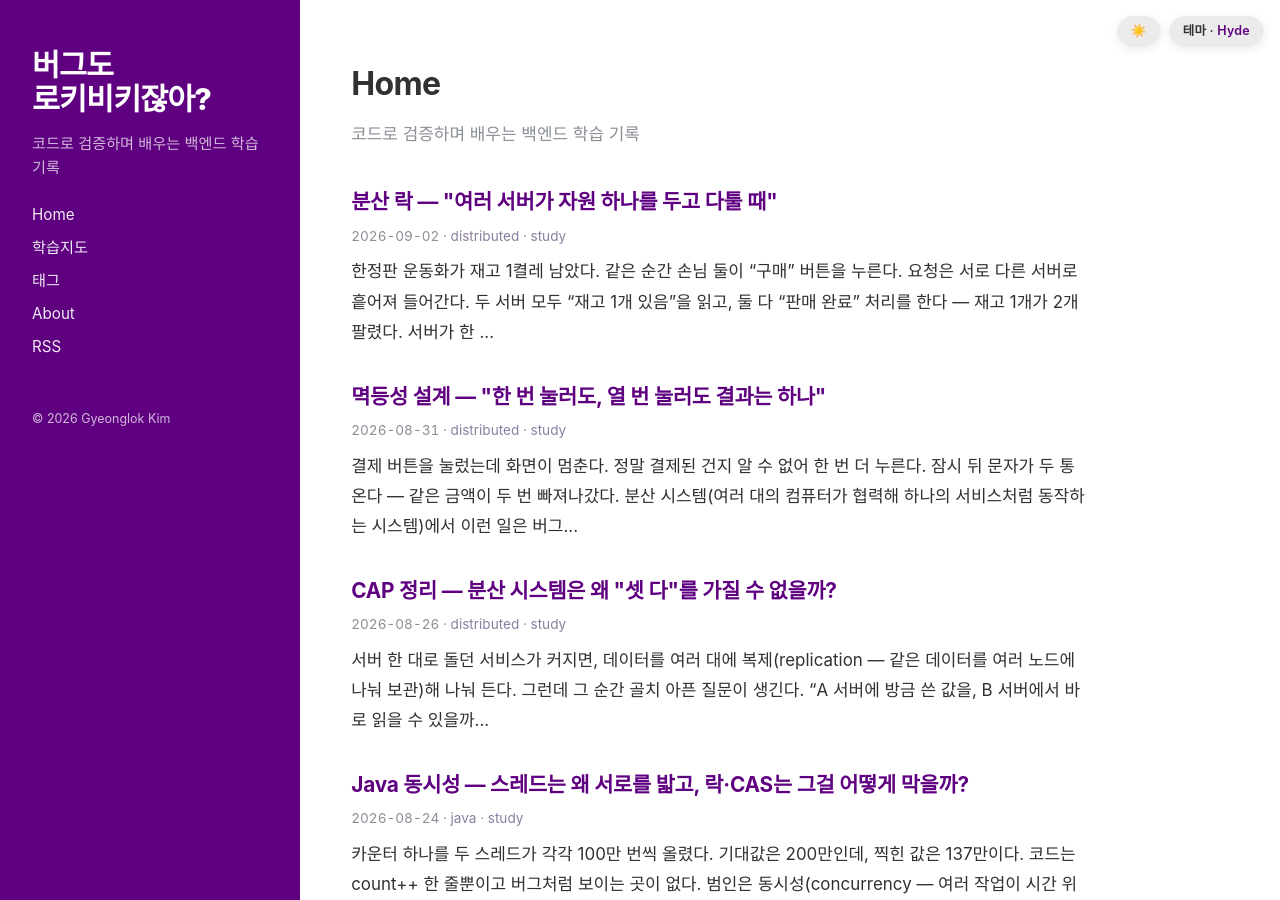
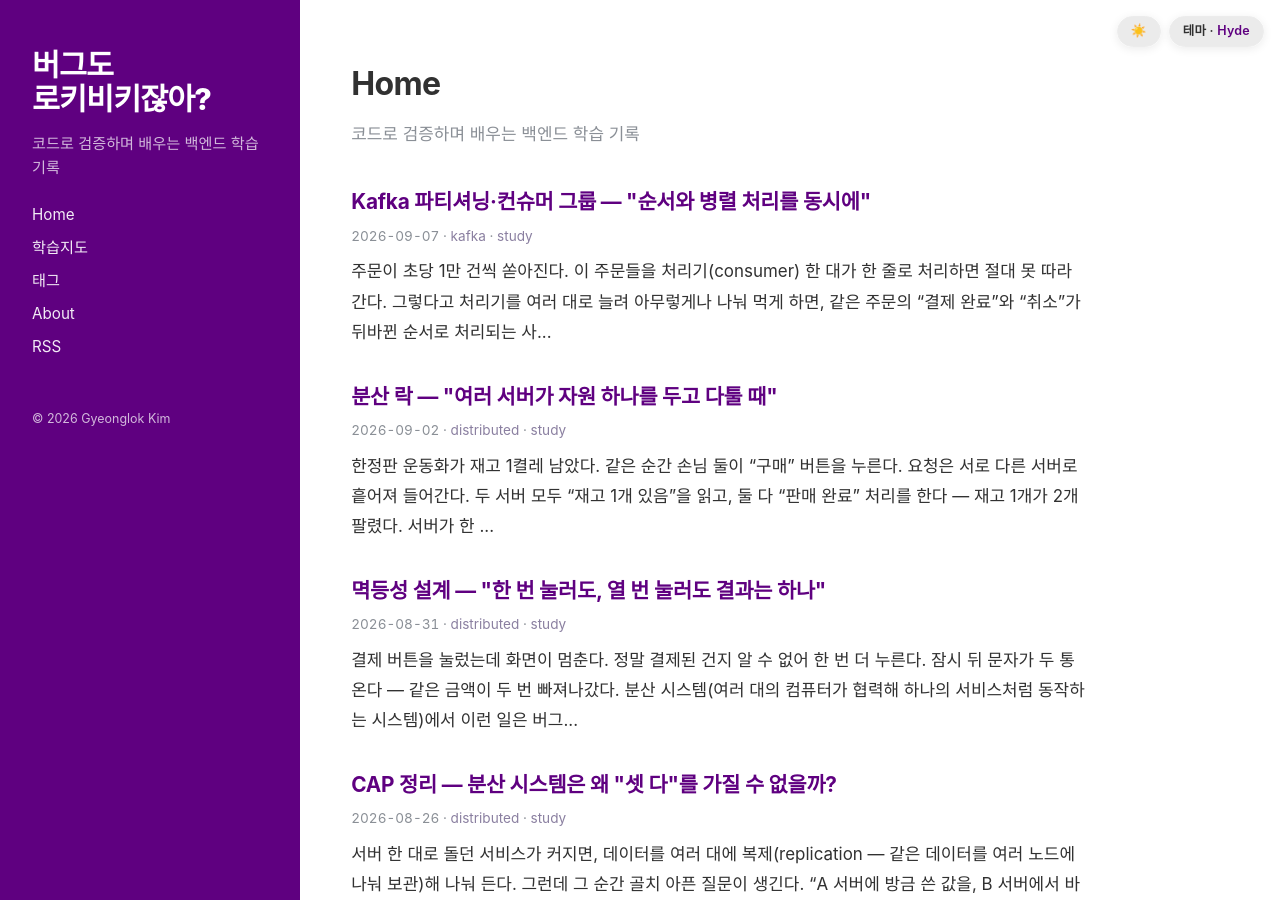
Before and after one commit to Rok93/Rok93.github.io, a Jekyll site: the page built from index.md, in a window 1280 px wide and 900 px high. Built offline with Jekyll 4.4.1, drawn with Linux system fonts in a browser that asks for light colours; some web fonts are replaced; part of the change alters nothing that is shown.

Commit message:
post: Kafka 파티셔닝·컨슈머 그룹 — "순서와 병렬 처리를 동시에" (auto via study-pipeline)

````diff
--- a/_data/roadmap.yml
+++ b/_data/roadmap.yml
@@ -72,8 +72,8 @@ categories:
         url: /2026/09/02/distributed-lock.html
       - slug: "kafka-partition-consumer"
         title: "Kafka 파티셔닝·컨슈머 그룹"
-        done: false
-        url: null
+        done: true
+        url: /2026/09/07/kafka-partition-consumer.html
       - slug: "saga-2pc"
         title: "Saga vs 2PC 분산 트랜잭션"
         done: false
--- /dev/null
+++ b/_posts/2026-09-07-kafka-partition-consumer.md
@@ -0,0 +1,161 @@
+---
+layout: post
+title: 'Kafka 파티셔닝·컨슈머 그룹 — "순서와 병렬 처리를 동시에"'
+date: 2026-09-07 09:00:00 +0900
+image: /assets/img/kafka-partition-consumer/hero.jpg
+generated: true
+tags: [kafka, study]
+sanitized: true
+---
+
+주문이 초당 1만 건씩 쏟아진다. 이 주문들을 처리기(consumer) 한 대가 한 줄로 처리하면 절대 못 따라간다. 그렇다고 처리기를 여러 대로 늘려 아무렇게나 나눠 먹게 하면, **같은 주문의 "결제 완료"와 "취소"가 뒤바뀐 순서로 처리**되는 사고가 난다. Kafka(카프카 — 대용량 메시지를 안정적으로 흘려보내는 분산 메시지 큐)는 이 두 요구 — **빠른 병렬 처리**와 **순서 보장** — 를 **파티션(partition)**과 **컨슈머 그룹(consumer group)**이라는 두 장치로 동시에 푼다. 이 글은 토픽이 파티션으로 어떻게 쪼개지는지, 컨슈머 그룹이 그 파티션을 어떻게 나눠 갖는지, 그리고 "왜 순서는 파티션 안에서만 지켜지는지"를 따라간다.
+
+<p style="font-size:13px;color:#5f5a68;background:#faf8fc;border-left:3px solid #b9a9cc;padding:8px 12px;border-radius:6px;margin:16px 0;">📝 이 글에 나오는 수치·메시지·설정은 실제 겪은 장애가 아니라, <b>개념을 쉽게 보여주기 위해 지어낸 예시</b>입니다.</p>
+
+<figure style="margin:22px 0;text-align:center;">
+<img src="/assets/img/kafka-partition-consumer/hero.jpg" alt="여러 우편함(파티션)에 편지가 순서대로 쌓이고 서로 다른 집배원(컨슈머)이 우편함을 하나씩 나눠 맡는 카프카 은유" style="max-width:100%;border-radius:12px;">
+<figcaption style="font-size:12px;color:#5f5a68;margin-top:8px;">우편함(파티션)마다 편지는 순서대로 쌓이고, 집배원(컨슈머)은 우편함을 하나씩 나눠 맡는다.</figcaption>
+</figure>
+
+## 토픽과 파티션 — 하나의 흐름을 여러 줄로 쪼갠다
+
+**무엇**부터. Kafka에서 메시지는 **토픽(topic — 메시지를 주제별로 담는 이름 붙은 통로)**으로 흘러 들어간다. 예를 들어 `orders`라는 토픽에 주문 이벤트를 모두 보낸다.
+
+그런데 토픽 하나를 물리적으로 **한 줄**로만 두면, 그 줄을 읽는 처리기도 한 대뿐이라 병렬 처리가 안 된다. 그래서 Kafka는 토픽을 **파티션 여러 개**로 쪼갠다. 파티션은 **메시지가 들어온 순서대로 차곡차곡 쌓이는 하나의 로그(append-only log — 뒤에만 덧붙이는 기록)**다. `orders` 토픽을 파티션 3개로 만들면, 주문 이벤트는 이 3개의 줄 중 하나에 나뉘어 쌓인다.
+
+여기서 가장 중요한 성질 하나. **순서는 "파티션 하나 안에서만" 보장된다.** 같은 파티션에 들어간 메시지는 들어온 순서대로 읽히지만, **서로 다른 파티션 사이에는 순서 개념이 없다.** 파티션 0의 3번째 메시지와 파티션 1의 1번째 메시지 중 뭐가 먼저인지는 Kafka가 보장하지 않는다.
+
+<!-- diagram: topic-partitions -->
+<figure style="margin:22px 0;padding:16px;background:#faf8fc;border:1px solid #e4e0ec;border-radius:12px;max-width:470px;">
+<svg style="width:100%;height:auto;display:block;" viewBox="0 0 330 210" role="img" aria-label="하나의 orders 토픽이 세 개의 파티션으로 쪼개지고 각 파티션 안에서는 메시지가 오프셋 순서대로 쌓이지만 파티션 사이에는 순서가 없음을 보여주는 도식">
+  <g font-family="ui-sans-serif,system-ui,sans-serif">
+    <text x="165" y="14" text-anchor="middle" fill="#5F0080" font-weight="700" font-size="10">토픽 orders = 파티션 3줄</text>
+    <!-- partition 0 -->
+    <text x="16" y="46" fill="#5f5a68" font-size="8">P0</text>
+    <rect x="34" y="34" width="26" height="18" rx="3" fill="#f3ecf7" stroke="#7d5a9e"/><text x="47" y="46" text-anchor="middle" fill="#1a1720" font-size="7">0</text>
+    <rect x="64" y="34" width="26" height="18" rx="3" fill="#f3ecf7" stroke="#7d5a9e"/><text x="77" y="46" text-anchor="middle" fill="#1a1720" font-size="7">1</text>
+    <rect x="94" y="34" width="26" height="18" rx="3" fill="#f3ecf7" stroke="#7d5a9e"/><text x="107" y="46" text-anchor="middle" fill="#1a1720" font-size="7">2</text>
+    <rect x="124" y="34" width="26" height="18" rx="3" fill="#fff" stroke="#b9a9cc" stroke-dasharray="2 2"/><text x="137" y="46" text-anchor="middle" fill="#5f5a68" font-size="7">3</text>
+    <text x="230" y="46" fill="#5f5a68" font-size="7">순서대로 쌓임 →</text>
+    <!-- partition 1 -->
+    <text x="16" y="88" fill="#5f5a68" font-size="8">P1</text>
+    <rect x="34" y="76" width="26" height="18" rx="3" fill="#f3ecf7" stroke="#7d5a9e"/><text x="47" y="88" text-anchor="middle" fill="#1a1720" font-size="7">0</text>
+    <rect x="64" y="76" width="26" height="18" rx="3" fill="#f3ecf7" stroke="#7d5a9e"/><text x="77" y="88" text-anchor="middle" fill="#1a1720" font-size="7">1</text>
+    <rect x="94" y="76" width="26" height="18" rx="3" fill="#fff" stroke="#b9a9cc" stroke-dasharray="2 2"/><text x="107" y="88" text-anchor="middle" fill="#5f5a68" font-size="7">2</text>
+    <!-- partition 2 -->
+    <text x="16" y="130" fill="#5f5a68" font-size="8">P2</text>
+    <rect x="34" y="118" width="26" height="18" rx="3" fill="#f3ecf7" stroke="#7d5a9e"/><text x="47" y="130" text-anchor="middle" fill="#1a1720" font-size="7">0</text>
+    <rect x="64" y="118" width="26" height="18" rx="3" fill="#f3ecf7" stroke="#7d5a9e"/><text x="77" y="130" text-anchor="middle" fill="#1a1720" font-size="7">1</text>
+    <rect x="94" y="118" width="26" height="18" rx="3" fill="#f3ecf7" stroke="#7d5a9e"/><text x="107" y="130" text-anchor="middle" fill="#1a1720" font-size="7">2</text>
+    <rect x="124" y="118" width="26" height="18" rx="3" fill="#f3ecf7" stroke="#7d5a9e"/><text x="137" y="130" text-anchor="middle" fill="#1a1720" font-size="7">3</text>
+    <!-- notes -->
+    <text x="165" y="168" text-anchor="middle" fill="#1f7a4d" font-size="8" font-weight="700">파티션 안 = 순서 보장 (숫자=offset)</text>
+    <text x="165" y="188" text-anchor="middle" fill="#b23a00" font-size="8" font-weight="700">파티션 사이 = 순서 없음</text>
+  </g>
+</svg>
+<figcaption style="font-size:12px;color:#5f5a68;margin-top:8px;">각 파티션은 오프셋(offset — 파티션 안 순번) 순서로 쌓인다. 순서 보장은 파티션 하나 안에서만 유효하다.</figcaption>
+</figure>
+
+## 메시지는 어느 파티션으로 가는가 — 키(key) 해싱
+
+그럼 "결제 완료"와 "취소"가 뒤바뀌면 안 되는 **같은 주문의 이벤트들**은 어떻게 순서를 지킬까? 답은 간단하다. **같은 것들을 같은 파티션에 몰아넣으면** 된다.
+
+Kafka는 메시지를 보낼 때 **키(key)**를 함께 붙일 수 있다. 프로듀서(producer — 메시지를 보내는 쪽)는 이 키를 해시(hash — 값을 고정 길이 숫자로 바꾸는 계산)한 뒤, 그 숫자를 파티션 개수로 나눈 나머지로 파티션을 정한다. 공식은 이렇다: `파티션 번호 = hash(key) % 파티션수`.
+
+이 규칙의 핵심은 **같은 키는 항상 같은 파티션으로 간다**는 점이다. 주문 ID를 키로 쓰면, `order-42`의 모든 이벤트(생성 → 결제 → 취소)는 **전부 같은 파티션**에 순서대로 쌓인다. 파티션 안에서는 순서가 보장되니, 이 주문의 이벤트 순서는 안전하다. 반면 `order-42`와 `order-99`는 서로 다른 파티션에 흩어질 수 있어 **병렬로** 처리된다 — 순서와 병렬을 동시에 얻는 지점이 바로 여기다.
+
+**이 코드가 하는 일:** 주문 이벤트를 보낼 때 주문 ID를 키로 지정해, 같은 주문의 이벤트가 항상 같은 파티션에 순서대로 쌓이게 한다.
+
+```java
+// 2번째 인자가 key. 같은 orderId는 항상 같은 파티션으로 간다
+producer.send(new ProducerRecord<>(
+    "orders",          // 토픽
+    order.getId(),     // key = 주문 ID → 이 주문의 이벤트는 한 파티션에 모임
+    event              // value = 실제 메시지(결제완료/취소 등)
+));
+```
+
+키를 **주지 않으면**(`null`) Kafka는 메시지를 파티션에 고르게 흩뿌린다(라운드 로빈 등). 병렬 처리량은 최대지만 **순서 보장은 포기**하는 셈이다. 그래서 "순서가 중요한 단위"를 키로 잡는 설계가 핵심이다.
+
+## 컨슈머 그룹 — 파티션을 나눠 맡는다
+
+이제 읽는 쪽이다. **컨슈머 그룹은 "같은 일을 하는 처리기 여러 대를 하나로 묶은 팀"**이다. 같은 `group.id`를 가진 컨슈머들이 한 그룹을 이룬다. Kafka는 이 그룹에게 토픽의 파티션들을 **겹치지 않게 나눠준다.**
+
+**규칙: 한 파티션은 그룹 안에서 딱 한 컨슈머에게만 배정된다.** 파티션이 3개이고 컨슈머가 3대면 1:1로 하나씩 맡는다. 이렇게 나눠 맡기 때문에 **각 파티션의 순서를 지키면서도 3배 병렬**로 처리된다. "결제 완료 → 취소"는 같은 파티션 = 같은 컨슈머가 순서대로 처리하니 안전하고, 서로 다른 주문은 다른 컨슈머가 동시에 처리하니 빠르다.
+
+<!-- diagram: consumer-group-assign -->
+<figure style="margin:22px 0;padding:16px;background:#faf8fc;border:1px solid #e4e0ec;border-radius:12px;max-width:470px;">
+<svg style="width:100%;height:auto;display:block;" viewBox="0 0 330 200" role="img" aria-label="파티션 세 개를 컨슈머 그룹의 컨슈머 세 대가 하나씩 나눠 맡아 한 파티션당 한 컨슈머로 배정되는 것을 보여주는 도식">
+  <g font-family="ui-sans-serif,system-ui,sans-serif">
+    <text x="165" y="14" text-anchor="middle" fill="#5F0080" font-weight="700" font-size="10">파티션 3 → 컨슈머 3 (1:1)</text>
+    <!-- partitions -->
+    <rect x="24" y="34" width="80" height="22" rx="5" fill="#f3ecf7" stroke="#7d5a9e"/><text x="64" y="49" text-anchor="middle" fill="#5F0080" font-size="8" font-weight="700">P0</text>
+    <rect x="24" y="86" width="80" height="22" rx="5" fill="#f3ecf7" stroke="#7d5a9e"/><text x="64" y="101" text-anchor="middle" fill="#5F0080" font-size="8" font-weight="700">P1</text>
+    <rect x="24" y="138" width="80" height="22" rx="5" fill="#f3ecf7" stroke="#7d5a9e"/><text x="64" y="153" text-anchor="middle" fill="#5F0080" font-size="8" font-weight="700">P2</text>
+    <!-- consumers -->
+    <rect x="226" y="34" width="80" height="22" rx="5" fill="#eaf5ef" stroke="#1f7a4d"/><text x="266" y="49" text-anchor="middle" fill="#1f7a4d" font-size="8" font-weight="700">컨슈머 1</text>
+    <rect x="226" y="86" width="80" height="22" rx="5" fill="#eaf5ef" stroke="#1f7a4d"/><text x="266" y="101" text-anchor="middle" fill="#1f7a4d" font-size="8" font-weight="700">컨슈머 2</text>
+    <rect x="226" y="138" width="80" height="22" rx="5" fill="#eaf5ef" stroke="#1f7a4d"/><text x="266" y="153" text-anchor="middle" fill="#1f7a4d" font-size="8" font-weight="700">컨슈머 3</text>
+    <!-- links -->
+    <line x1="104" y1="45" x2="226" y2="45" stroke="#1f7a4d" stroke-width="1.4"/>
+    <line x1="104" y1="97" x2="226" y2="97" stroke="#1f7a4d" stroke-width="1.4"/>
+    <line x1="104" y1="149" x2="226" y2="149" stroke="#1f7a4d" stroke-width="1.4"/>
+    <text x="165" y="186" text-anchor="middle" fill="#5f5a68" font-size="7.5">한 파티션 = 한 컨슈머. 겹치지 않게 배정된다.</text>
+  </g>
+</svg>
+<figcaption style="font-size:12px;color:#5f5a68;margin-top:8px;">컨슈머 그룹은 파티션을 겹치지 않게 나눠 맡는다. 그래서 순서를 지키면서도 병렬이 된다.</figcaption>
+</figure>
+
+## 병렬성의 한계는 파티션 수 — 남는 컨슈머는 논다
+
+여기서 초보자가 자주 놓치는 지점. **한 그룹의 병렬 처리량 상한은 파티션 개수**다. 파티션이 3개인데 컨슈머를 4대로 늘리면, 3대가 하나씩 맡고 **4번째 컨슈머는 배정받을 파티션이 없어 놀게** 된다(idle). 처리 속도가 안 오르는데 왜 그런지 몰라 헤매는 흔한 함정이다.
+
+- **컨슈머 < 파티션**: 한 컨슈머가 파티션 여러 개를 맡는다. (예: 파티션 3, 컨슈머 2 → 한 대가 2개, 한 대가 1개)
+- **컨슈머 = 파티션**: 1:1, 가장 균형 잡힌 상태.
+- **컨슈머 > 파티션**: 남는 컨슈머는 논다. 늘려도 처리량이 안 는다.
+
+그래서 "나중에 컨슈머를 몇 대까지 늘려 처리량을 키울지"를 내다보고 **파티션 수를 넉넉히** 잡는 게 실무의 기본이다. 파티션은 나중에 늘릴 수는 있지만 **줄일 수 없고**, 늘리면 `hash(key) % 파티션수`의 나머지가 바뀌어 **같은 키가 다른 파티션으로 갈 수 있다** — 즉 그 시점부터 순서 보장이 흔들릴 수 있으니 신중해야 한다.
+
+<!-- diagram: partition-limit -->
+<figure style="margin:22px 0;padding:16px;background:#faf8fc;border:1px solid #e4e0ec;border-radius:12px;max-width:470px;">
+<svg style="width:100%;height:auto;display:block;" viewBox="0 0 330 180" role="img" aria-label="파티션이 세 개인데 컨슈머가 네 대일 때 세 대만 파티션을 맡고 네 번째 컨슈머는 놀게 되는 상황을 보여주는 도식">
+  <g font-family="ui-sans-serif,system-ui,sans-serif">
+    <text x="165" y="14" text-anchor="middle" fill="#5F0080" font-weight="700" font-size="10">파티션 3 &lt; 컨슈머 4 → 1대는 논다</text>
+    <rect x="24" y="30" width="70" height="20" rx="4" fill="#f3ecf7" stroke="#7d5a9e"/><text x="59" y="44" text-anchor="middle" fill="#5F0080" font-size="8" font-weight="700">P0</text>
+    <rect x="24" y="66" width="70" height="20" rx="4" fill="#f3ecf7" stroke="#7d5a9e"/><text x="59" y="80" text-anchor="middle" fill="#5F0080" font-size="8" font-weight="700">P1</text>
+    <rect x="24" y="102" width="70" height="20" rx="4" fill="#f3ecf7" stroke="#7d5a9e"/><text x="59" y="116" text-anchor="middle" fill="#5F0080" font-size="8" font-weight="700">P2</text>
+    <rect x="236" y="30" width="70" height="20" rx="4" fill="#eaf5ef" stroke="#1f7a4d"/><text x="271" y="44" text-anchor="middle" fill="#1f7a4d" font-size="8" font-weight="700">C1</text>
+    <rect x="236" y="66" width="70" height="20" rx="4" fill="#eaf5ef" stroke="#1f7a4d"/><text x="271" y="80" text-anchor="middle" fill="#1f7a4d" font-size="8" font-weight="700">C2</text>
+    <rect x="236" y="102" width="70" height="20" rx="4" fill="#eaf5ef" stroke="#1f7a4d"/><text x="271" y="116" text-anchor="middle" fill="#1f7a4d" font-size="8" font-weight="700">C3</text>
+    <rect x="236" y="138" width="70" height="20" rx="4" fill="#f7e6dc" stroke="#b23a00" stroke-dasharray="3 2"/><text x="271" y="152" text-anchor="middle" fill="#b23a00" font-size="8" font-weight="700">C4 (놀음)</text>
+    <line x1="94" y1="40" x2="236" y2="40" stroke="#1f7a4d" stroke-width="1.3"/>
+    <line x1="94" y1="76" x2="236" y2="76" stroke="#1f7a4d" stroke-width="1.3"/>
+    <line x1="94" y1="112" x2="236" y2="112" stroke="#1f7a4d" stroke-width="1.3"/>
+    <text x="271" y="172" text-anchor="middle" fill="#b23a00" font-size="7">맡을 파티션 없음</text>
+  </g>
+</svg>
+<figcaption style="font-size:12px;color:#5f5a68;margin-top:8px;">병렬성 상한 = 파티션 수. 컨슈머를 그보다 많이 두면 초과분은 놀게 된다.</figcaption>
+</figure>
+
+## 리밸런싱 — 멤버가 바뀌면 파티션을 다시 나눈다
+
+컨슈머 그룹은 고정이 아니다. 컨슈머가 **새로 들어오거나(배포·스케일 아웃), 죽거나(장애), 응답이 끊기면** Kafka는 파티션 배정을 **다시 계산**한다. 이걸 **리밸런싱(rebalancing)**이라 한다.
+
+예를 들어 컨슈머 3대(파티션 3개, 1:1)에서 컨슈머 1대가 죽으면, 그 컨슈머가 맡던 파티션이 **남은 2대에게 재배정**된다. 반대로 트래픽이 늘어 컨슈머를 추가하면(파티션 수 이내에서) 파티션이 새 멤버에게 나뉜다. 덕분에 그룹은 **자동으로 장애를 견디고(fault tolerance) 확장**된다.
+
+주의할 점: 리밸런싱이 진행되는 **짧은 순간에는 처리가 잠시 멈춘다**(stop-the-world 형태의 지연). 컨슈머가 자주 들락거리거나 처리가 오래 걸려 "죽은 걸로 오해"받으면 리밸런싱이 반복돼 처리량이 떨어진다. 그래서 실무에서는 컨슈머가 "나 살아있다"를 주기적으로 알리는 하트비트(heartbeat) 설정과, 한 번에 가져오는 메시지 수를 처리 능력에 맞게 조절하는 것이 중요하다.
+
+## 오프셋 커밋 — "어디까지 읽었나"를 기억한다
+
+마지막 조각. 컨슈머는 파티션을 읽으며 **오프셋(offset — 파티션 안에서 몇 번째 메시지까지 읽었는지 가리키는 순번)**을 **커밋(commit)**해 기록한다. 이 기록 덕분에, 컨슈머가 죽었다 살아나거나 리밸런싱으로 파티션이 다른 컨슈머에게 넘어가도 **"이어서 읽기"**가 된다.
+
+여기서 **처리와 커밋의 순서**가 사고를 가른다.
+
+- **처리 먼저 → 커밋 나중(at-least-once, 최소 한 번):** 메시지를 처리한 뒤 오프셋을 커밋한다. 처리 후 커밋 전에 죽으면, 재시작 시 **그 메시지를 다시 처리**한다 → **중복 처리** 가능. 그래서 처리는 **멱등(idempotent — 여러 번 해도 결과가 같음)**하게 짜야 안전하다.
+- **커밋 먼저 → 처리 나중(at-most-once, 최대 한 번):** 오프셋을 먼저 커밋하고 처리한다. 커밋 후 처리 전에 죽으면 그 메시지는 **영영 유실**된다.
+
+대부분의 실무는 **at-least-once + 멱등 처리**를 택한다 — "빠뜨리는 것보다 중복이 낫고, 중복은 멱등으로 지운다"는 판단이다. (멱등성 자체는 이 블로그의 별도 글에서 다뤘다.)
+
+## 한 줄 교훈
+
+Kafka의 파티션과 컨슈머 그룹은 **"순서 보장"과 "병렬 처리"라는 상충하는 두 요구를 쪼개기(파티션)와 나눠 맡기(컨슈머 그룹)로 동시에 만족**시키는 설계다. 기억할 축은 셋이다: **① 순서는 파티션 하나 안에서만 지켜진다 → 순서가 중요한 단위를 키로 잡아라. ② 병렬성 상한은 파티션 수다 → 파티션을 넉넉히 잡아라. ③ 어디까지 읽었나는 오프셋 커밋이 기억한다 → at-least-once면 처리를 멱등하게 짜라.**
````
Also changed, not shown: assets/img/kafka-partition-consumer/hero.jpg (added).
